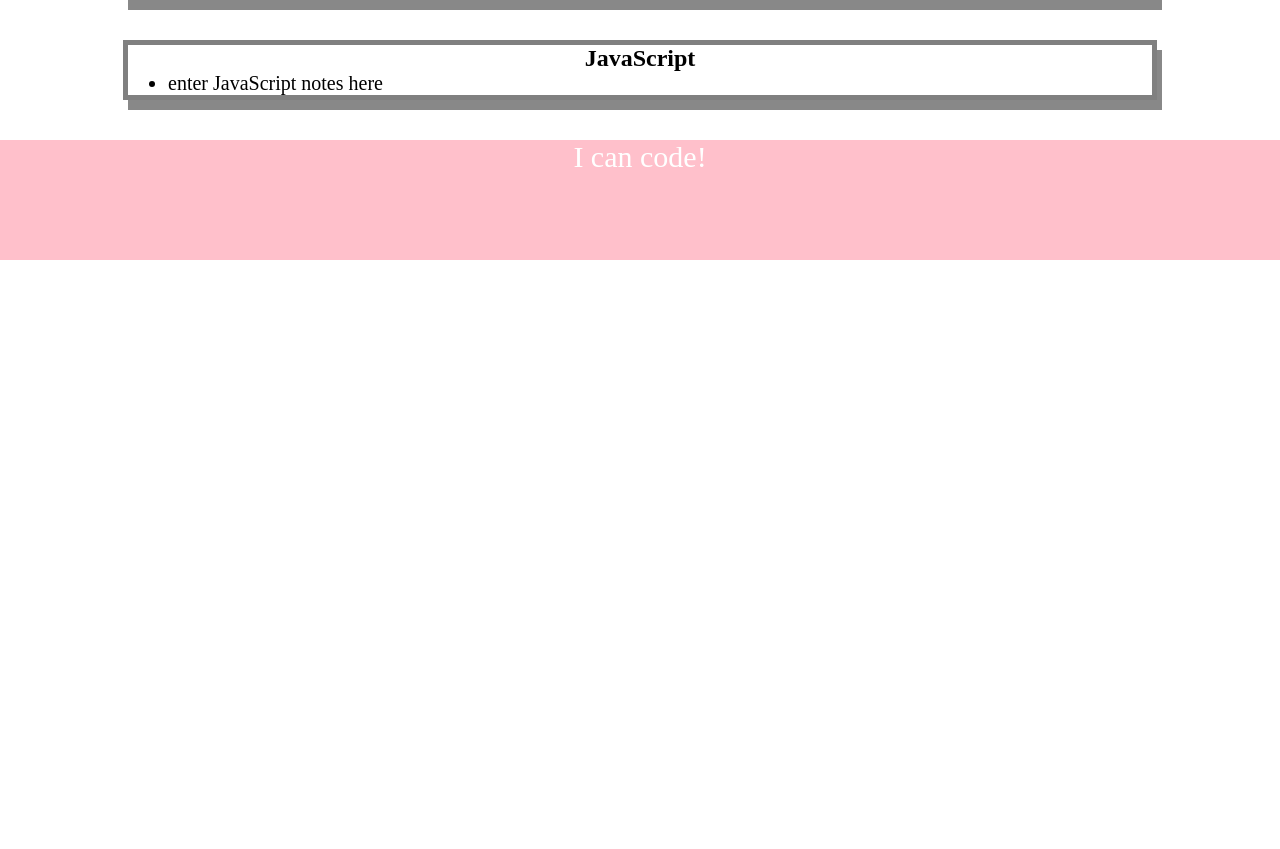
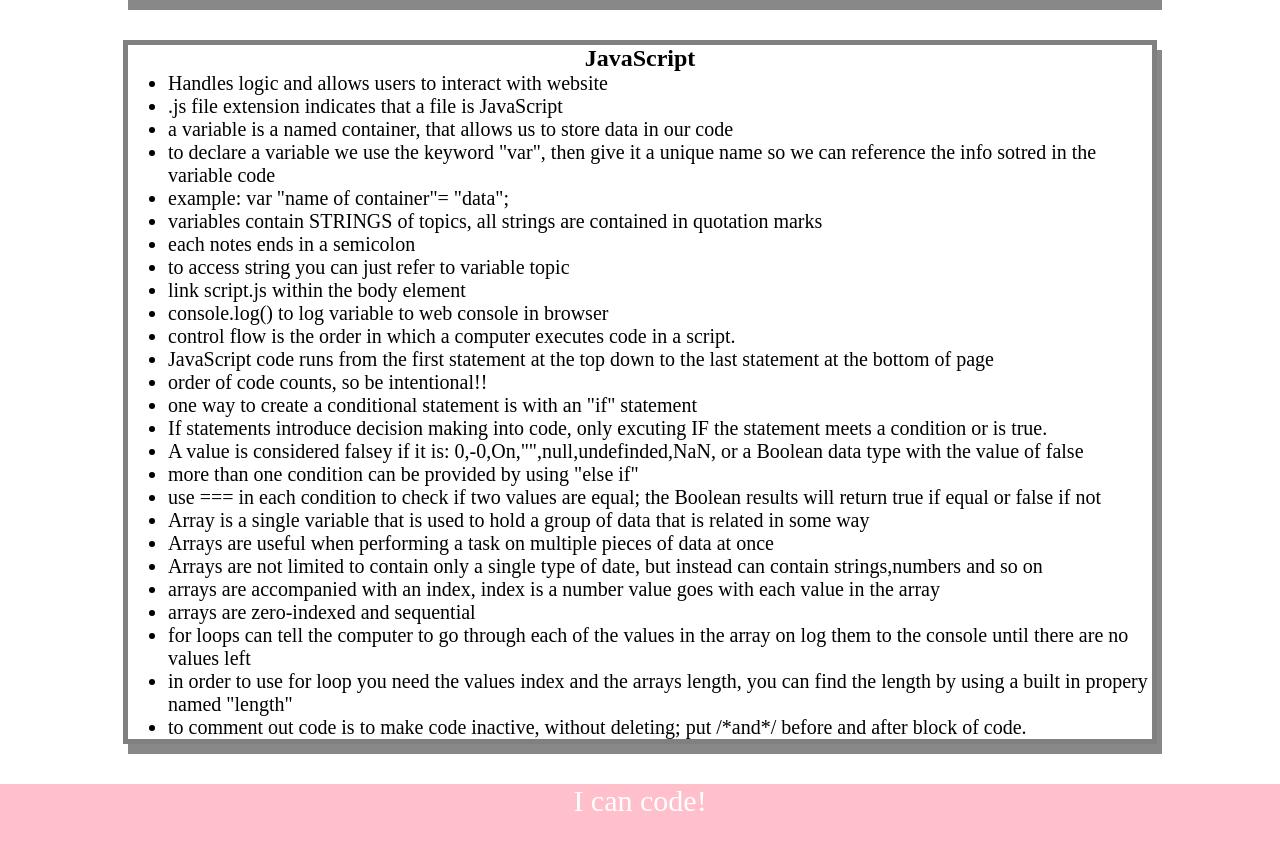
Before and after one commit to abigailmgarcia/prework-study-guide1, a plain HTML site: page prework-study-guide/index.html in a window 1280 px wide. Shown: the part 995-1844 px from the top of the page. Before the commit the page ends 1255 px from the top, so only its background shows below. Drawn offline with Linux system fonts and the light colour scheme.

Commit message:
added JavaScript to HTML

```diff
--- /dev/null
+++ b/prework-study-guide/assets/script.js
@@ -0,0 +1,17 @@
+var topics = ['HTMl', 'CSS', 'Git', 'JavaScript'];
+for(var x=0; x < topics.length; x++){
+    console.log(topics[x]);
+}
+/*
+if (topic === 'HTML') {
+  console.log("Let's study HTML!");
+} else if (topic === 'CSS') {
+  console.log("Let's study CSS!");
+} else if (topic === 'Git') {
+  console.log("Let's study Git!");
+} else if (topic === 'JavaScript') {
+  console.log("Let's study JavaScript!");
+} else {
+  console.log('Please try again!');
+}
+*/
--- a/prework-study-guide/index.html
+++ b/prework-study-guide/index.html
@@ -11,6 +11,7 @@
     <header id="top">
       <h1>Prework Study Guide</h1>
       <img src="./assets/bowtie-cat.png" alt="Profile image of cat wearing a bow tie." />
+      <h2>✨ Open the Console to See What's Happening ✨</h2>
     </header>
     <main>
       <!-- Student code goes here -->
@@ -64,7 +65,33 @@
       <section class="card" id="javascript-section">
         <h2>JavaScript</h2>
         <ul>
-          <li>enter JavaScript notes here</li>
+          <li>Handles logic and allows users to interact with website</li>
+          <li>.js file extension indicates that a file is JavaScript</li>
+          <li>a variable is a named container, that allows us to store data in our code</li>
+          <li>to declare a variable we use the keyword "var", then give it a unique name so we can reference the info sotred in the variable code</li>
+          <li>example: var "name of container"= "data"; </li>
+          <li>variables contain STRINGS of topics, all strings are contained in quotation marks</li>
+          <li>each notes ends in a semicolon</li>
+          <li>to access string you can just refer to variable topic</li>
+          <li>link script.js within the body element</li>
+          <li>console.log() to log variable to web console in browser</li>
+          <li>control flow is the order in which a computer executes code in a script.</li>
+          <li>JavaScript code runs from the first statement at the top down to the last statement at the bottom of page</li>
+          <li>order of code counts, so be intentional!!</li>
+          <li>one way to create a conditional statement is with an "if" statement</li>
+          <li>If statements introduce decision making into code, only excuting IF the statement meets a condition or is true.</li>
+          <li>A value is considered falsey if it is: 0,-0,On,"",null,undefinded,NaN, or a Boolean data type with the value of false</li>
+          <li>more than one condition can be provided by using "else if"</li>
+          <li>use === in each condition to check if two values are equal; the Boolean results will return true if equal or false if not</li>
+          <li>Array is a single variable that is used to hold a group of data that is related in some way</li>
+          <li>Arrays are useful when performing a task on multiple pieces of data at once</li>
+          <li>Arrays are not limited to contain only a single type of date, but instead can contain strings,numbers and so on</li>
+          <li>arrays are accompanied with an index, index is a number value goes with each value in the array</li>
+          <li>arrays are zero-indexed and sequential</li>
+          <li>for loops can tell the computer to go through each of the values in the array on log them to the console until there are no values left</li>
+          <li>in order to use for loop you need the values index and the arrays length, you can find the length by using a built in propery named "length"</li>
+          <li>to comment out code is to make code inactive, without deleting; put /*and*/ before and after block of code.</li>
+
         </ul>
       </section>
 
@@ -73,5 +100,6 @@
     <footer>
       <p>I can code!</p>
     </footer>
+    <script src="./assets/script.js"></script>
   </body>
 </html>
```
